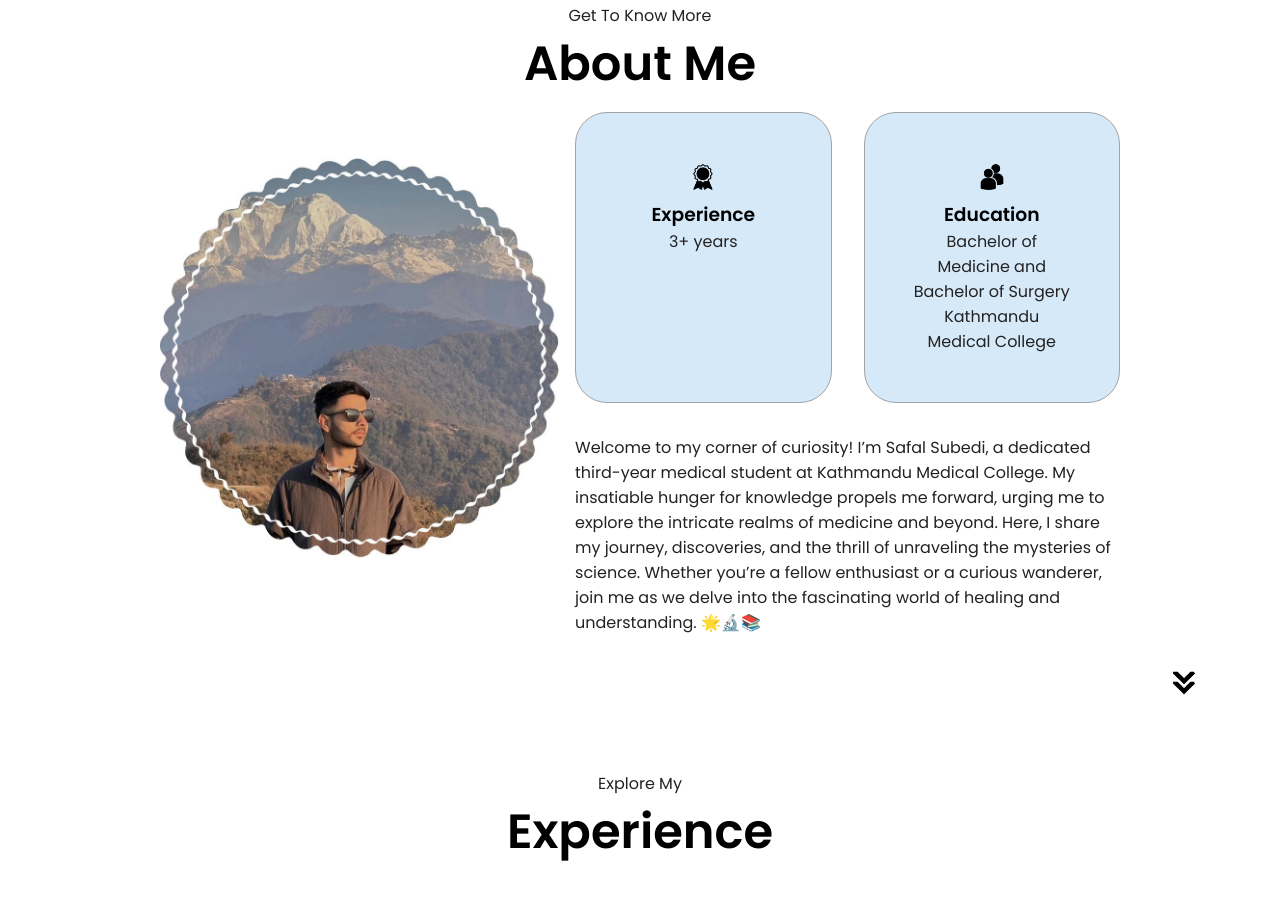
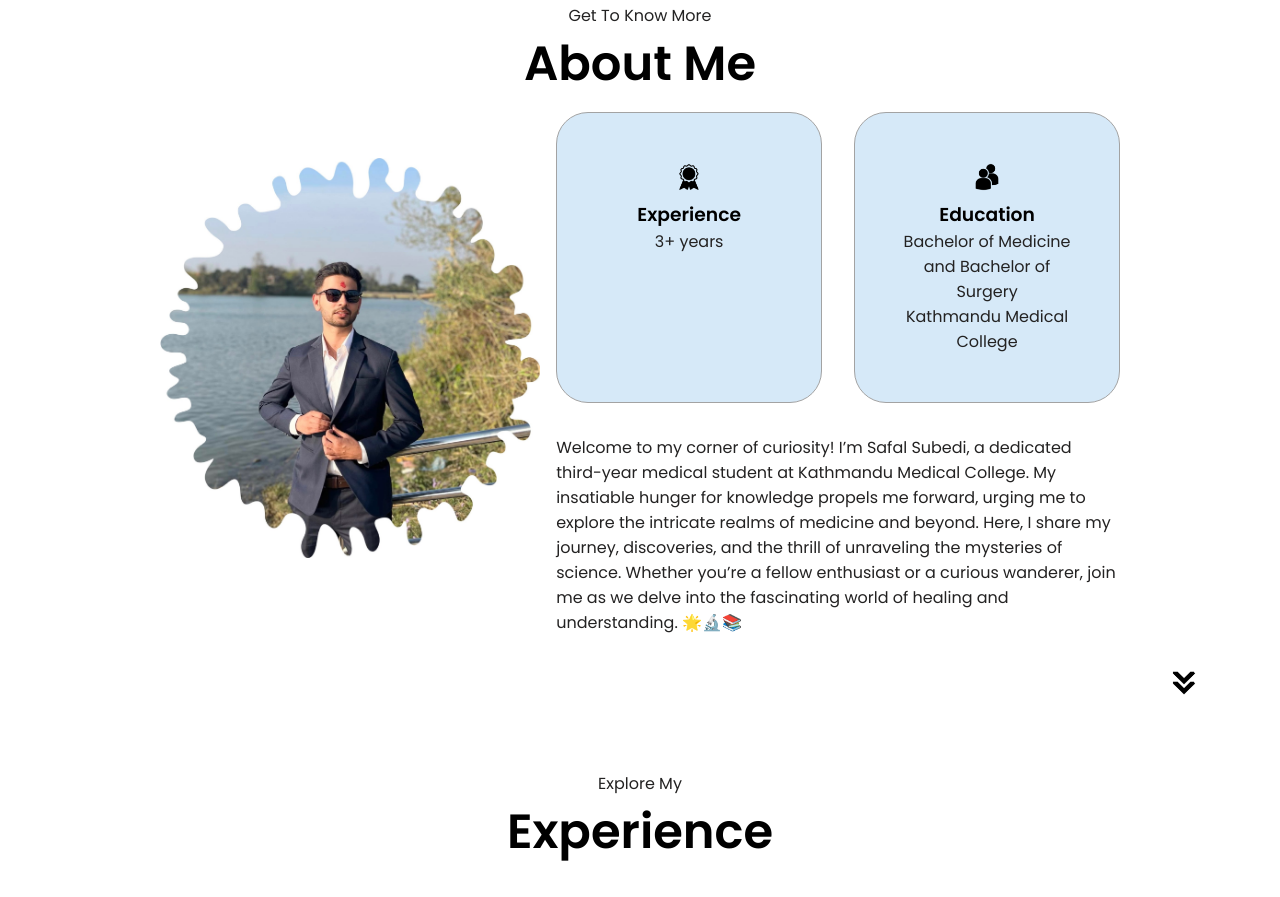
Before and after one commit to binitbaral/safalp.github.io, a plain HTML site: page index.html in a window 1280 px wide. Shown: the part 925-1822 px from the top of the page. Drawn offline with Linux system fonts and the light colour scheme.

Commit message:
Update index.html

```diff
--- a/index.html
+++ b/index.html
@@ -77,7 +77,7 @@
       <div class="section-container">
         <div class="section__pic-container">
           <img
-            src="./assets/about-pic.png"
+            src="./assets/profile-pic.jpg"
             alt="Profile picture"
             class="about-pic"
           />
```
